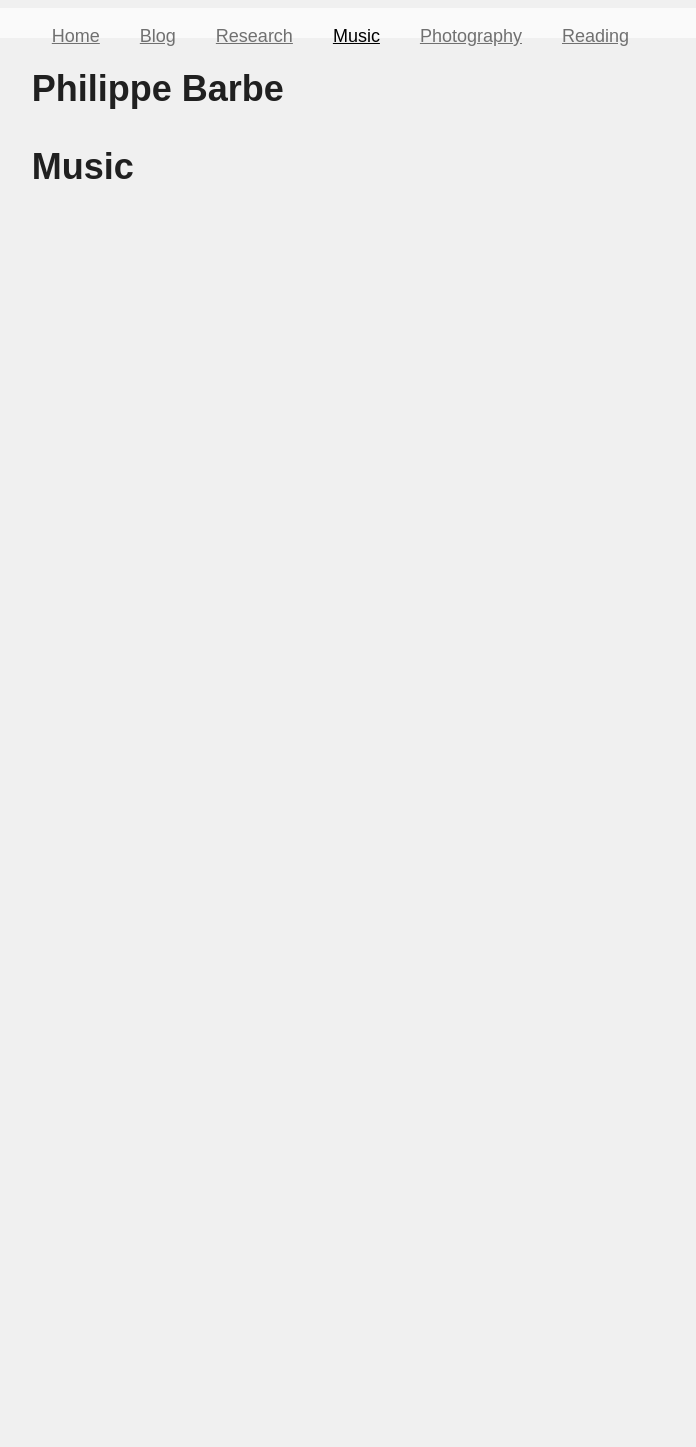
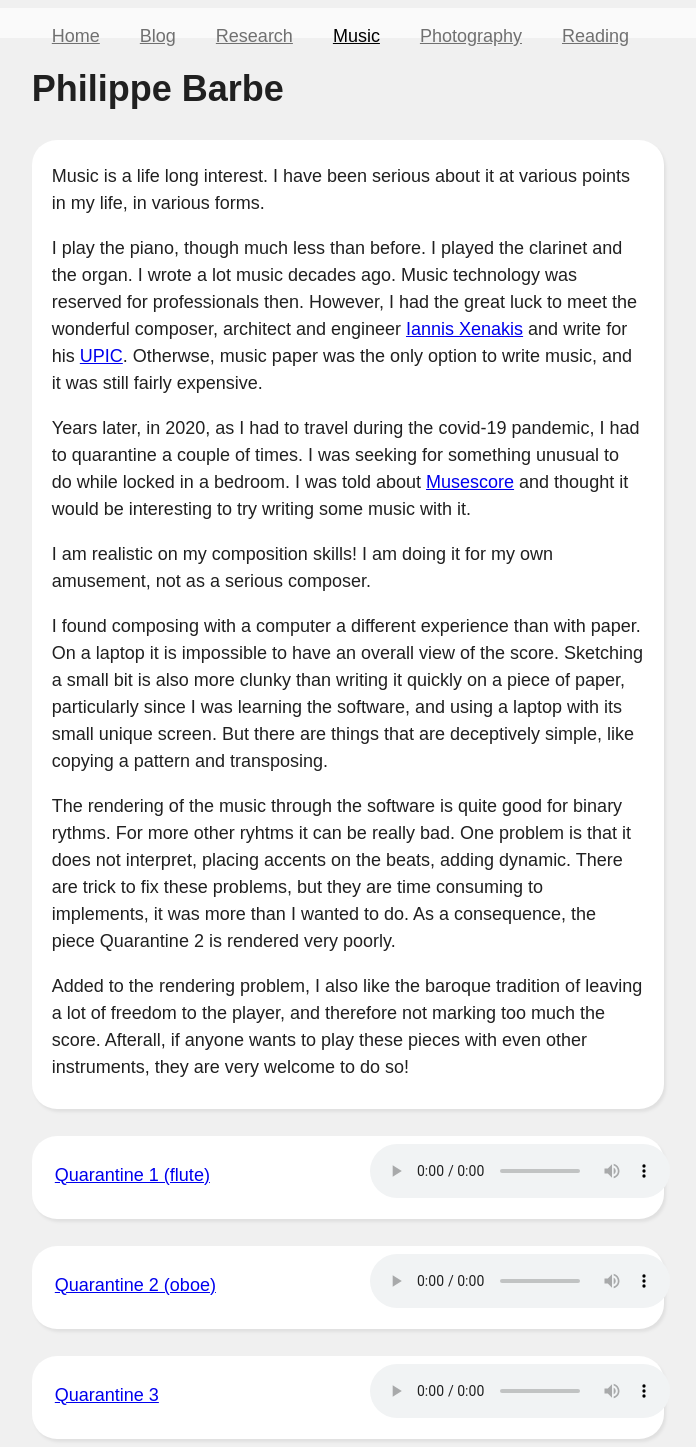
Before and after one commit to ph-barbe/ph-barbe.github.io, a Jekyll site: the page built from music.html, in a window 1280 px wide. Shown: the whole page, without its empty margins (229-925 px from the left). Built offline with Jekyll 4.4.1, drawn with Linux system fonts in a browser that asks for light colours; before the commit the page ends 900 px from its top, so only the background shows below that.

Commit message:
added music

```diff
--- /dev/null
+++ b/_data/music.yml
@@ -0,0 +1,9 @@
+- title: Quarantine 1 (flute)
+  score: quarantine_flute
+  mp3: quarantine_flute
+- title: Quarantine 2 (oboe)
+  score: quarantine_oboe
+  mp3: quarantine_oboe
+- title: Quarantine 3
+  score: quarantine_3
+  mp3: quarantine_3
--- a/music.html
+++ b/music.html
@@ -2,13 +2,76 @@
 layout: default
 title: Music
 ---
-<h1>Music</h1>
 
-<ul>
-  {% for item in site.music %}
-    <li>
-      <h2><a href="{{ post.url }}">{{ item.title }}</a></h2>
-      {{ item.excerpt }}
-    </li>
-  {% endfor %}
-</ul>
+<div class="section">
+  <p>
+    Music is a life long interest. I have been serious about it at
+    various points in my life, in various forms.
+  </p>
+  <p>
+    I play the piano, though
+    much less than before. I played the clarinet and the organ. I wrote a lot
+    music decades ago. Music technology was reserved for professionals then. However,
+    I had the great luck to meet the wonderful composer, architect and engineer
+    <a href="https://en.wikipedia.org/wiki/Iannis_Xenakis">Iannis Xenakis</a>
+    and write for his <a href="https://en.wikipedia.org/wiki/UPIC">UPIC</a>.
+    Otherwse, music paper was the
+    only option to write music, and it was still fairly expensive.
+  </p>
+  <p>
+    Years later, in 2020, as I had to travel during the covid-19 pandemic, I
+    had to quarantine a couple of times. I was seeking for something unusual to
+    do while locked in a bedroom. I was told about
+    <a href="https://musescore.org/en">Musescore</a> and thought it would be
+    interesting to try writing some music with it.
+  </p>
+  <p>
+    I am realistic on my composition skills! I am doing it for my own
+    amusement, not as a serious composer.
+  </p>
+  <p>
+    I found composing with
+    a computer a different experience than with paper. On a laptop it is
+    impossible to have an overall view of the score. Sketching a small bit
+    is also more clunky than writing it quickly on a piece of paper,
+    particularly since I was learning the software, and using
+    a laptop with its small unique screen. But there are things that
+    are deceptively simple, like copying a pattern and transposing.
+  </p>
+  <p>
+    The rendering of the music through the software is quite
+    good for binary rythms. For more other ryhtms it can be really bad.
+    One problem is that it does not interpret, placing accents on the beats,
+    adding dynamic. There are trick to fix these problems, but they are time
+    consuming to implements, it was more than I wanted to do. As a consequence,
+    the piece Quarantine 2 is rendered very poorly.
+  </p>
+  <p>
+    Added to the rendering problem, I also like the baroque tradition of
+    leaving a lot of freedom to the player, and therefore not marking
+    too much the score. Afterall, if anyone wants to play these pieces
+    with even other instruments, they are very welcome to do so!
+  </p>
+</div>
+
+{% for item in site.data.music %}
+  <br>
+  <div class="section">
+    <table class="musicTable">
+      <tr>
+        <td>
+          <a href="{{site.baseurl}}/music/{{item.score}}.pdf">
+          {{item.title}}
+          </a>
+        </td>
+        <td>
+          <audio controls>
+            <source src="{{site.baseurl}}/music/{{item.mp3}}.mp3"
+                    type="audio/mp3">
+          Your browser does not support the audio element.
+          </audio>
+        </td>
+      </tr>
+    </table>
+  </div>
+{% endfor %}
```
Also changed, not shown: _sass/main.css (+8 -0 lines), 9 other files.
